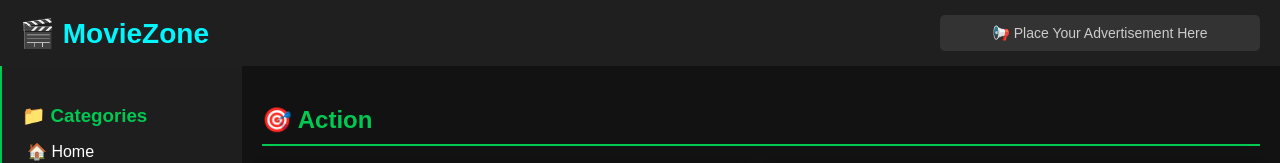
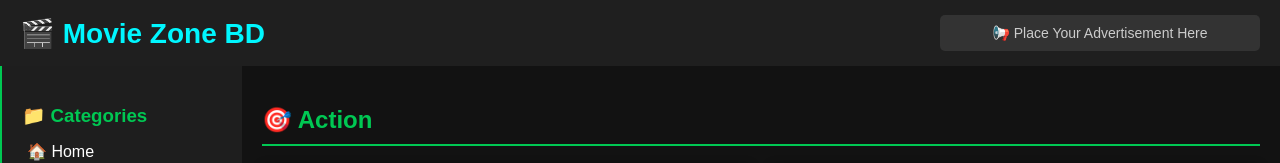
Before and after one commit to raselpoly11/movie-site, a plain HTML site: page index.html in a window 1280 px wide. Shown: the top 163 px of the page. Drawn offline with Linux system fonts and the light colour scheme.

Commit message:
Update index.html

```diff
--- a/index.html
+++ b/index.html
@@ -3,7 +3,7 @@
 <html lang="en">
 <head>
   <meta charset="UTF-8">
-  <title>Movie Download Site</title>
+  <title>Movie Zone BD</title>
   <style>
     body {
       font-family: sans-serif;
@@ -175,7 +175,7 @@
 
 <!-- Header Section -->
 <div class="header">
-  <div class="logo">🎬 MovieZone</div>
+  <div class="logo">🎬 Movie Zone BD</div>
   <div class="ad-space">📢 Place Your Advertisement Here</div>
 </div>
 
```
